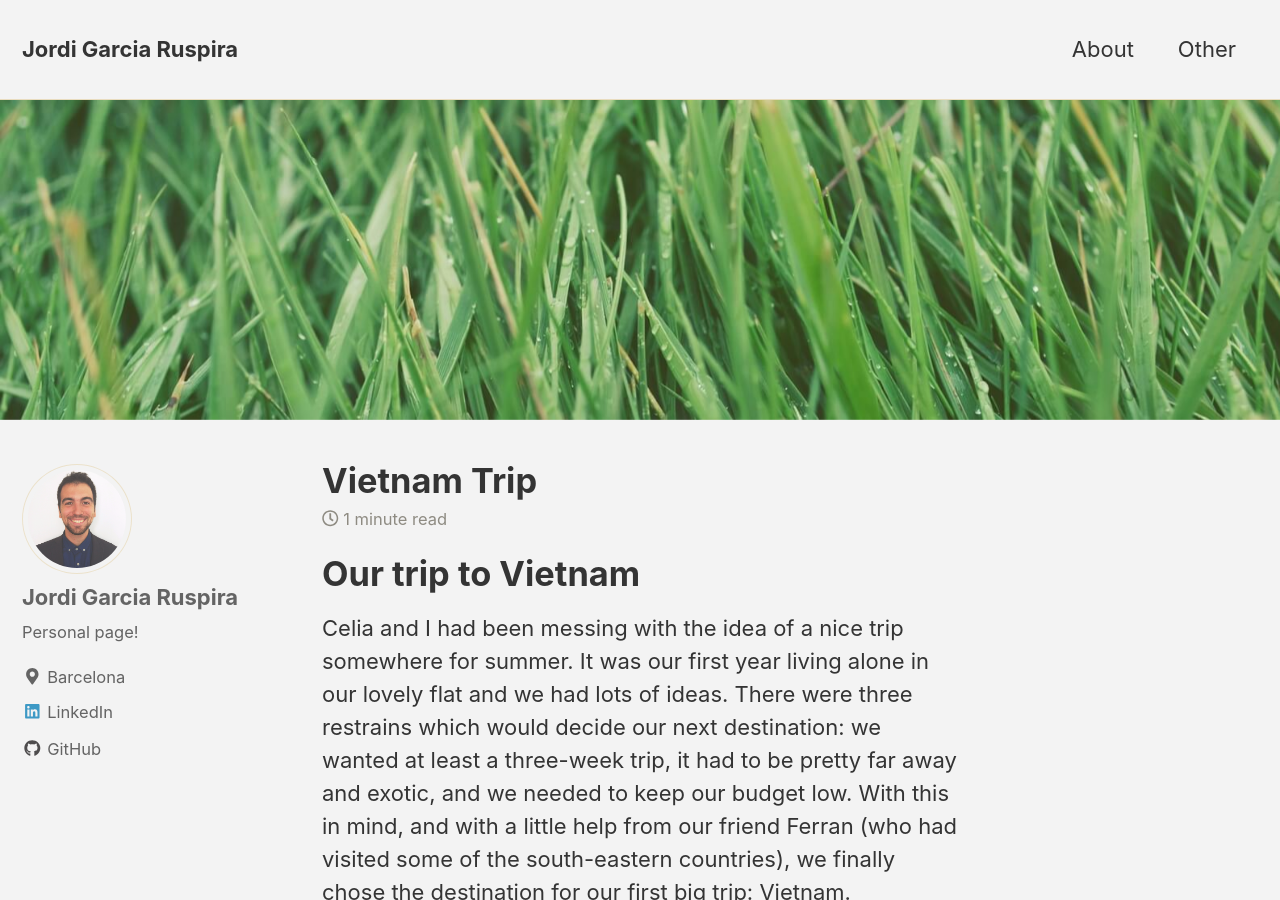
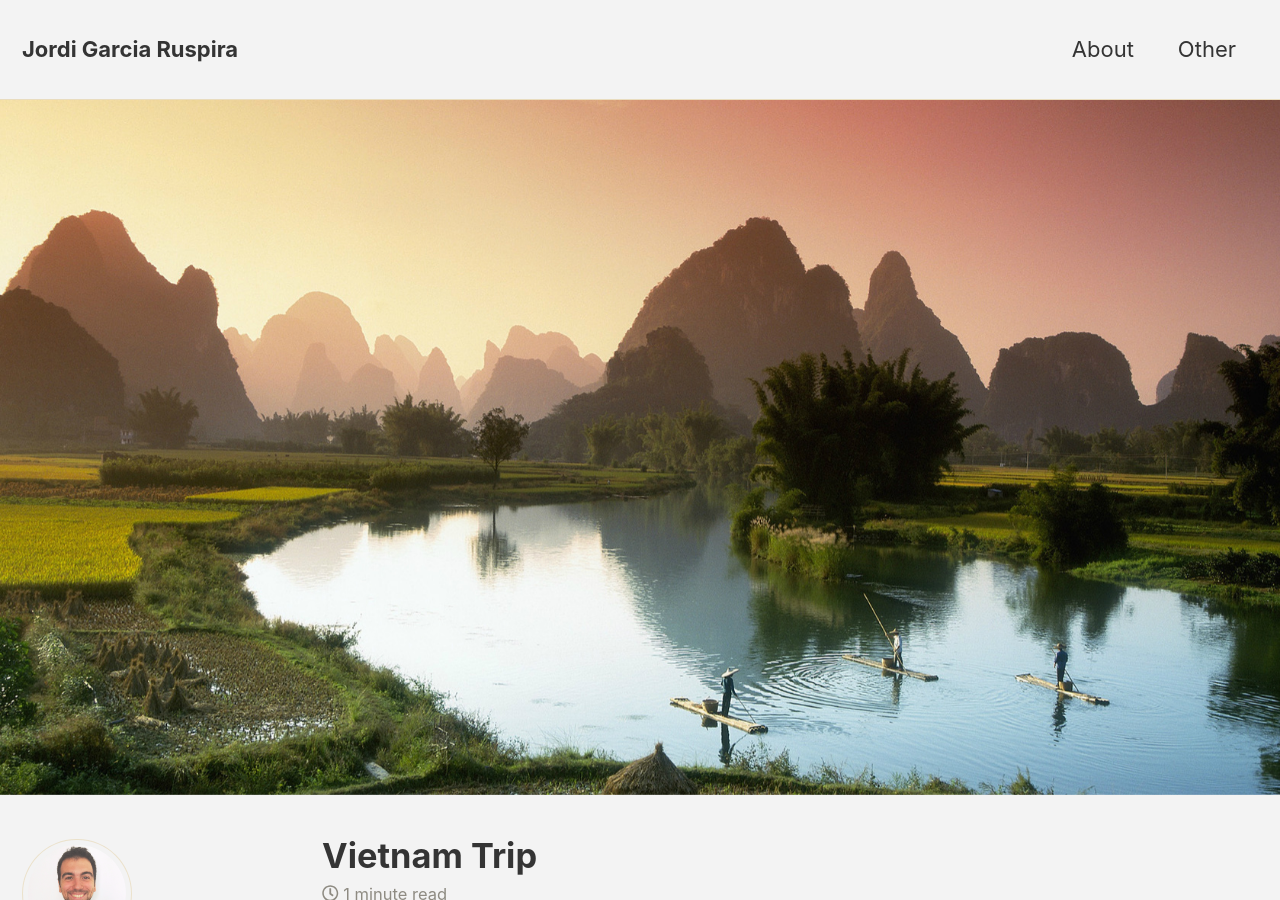
Before and after one commit to JordiRuspira/jordiruspira.github.io, a Jekyll site: the page built from _posts/2020-4-10-Vietnam.md, in a window 1280 px wide and 900 px high. Built offline with Jekyll 4.4.1, drawn with Linux system fonts in a browser that asks for light colours; nearby versions of some CDN libraries.

Commit message:
Update 2020-4-10-Vietnam.md

```diff
--- a/_posts/2020-4-10-Vietnam.md
+++ b/_posts/2020-4-10-Vietnam.md
@@ -3,7 +3,7 @@ title: "Vietnam Trip"
 date: 2020-04-10
 tags: [me, personal]
 header:
-  image: "/images/mlheart/Morning-Dew.jpg"
+  image: "/images/vietnam/vietnam_lake_boat_landscapes_hd-wallpaper-2.jpg"
 excerpt: "Our first big trip"
 mathjax: "true"
 ---
```
